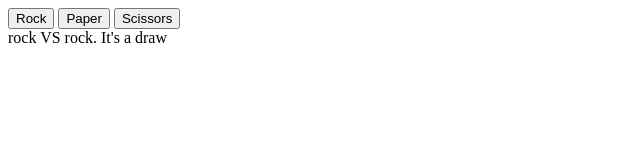
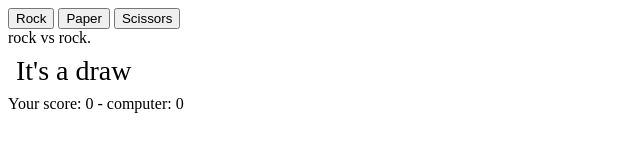
Before and after one commit to Bosary/shifumi, a plain HTML site: page index.html in a window 1280 px wide. Both pictures are taken after a click on the button "Rock". Shown: the whole page, without its empty margins (0-640 px from the left). Drawn offline with Linux system fonts and the light colour scheme.

Commit message:
Add score and rounds limit

```diff
--- a/index.html
+++ b/index.html
@@ -11,7 +11,9 @@
     <button class="paper">Paper</button>
     <button class="scissors">Scissors</button>
 
+    <div id="hands"></div>
     <div id="result"></div>
+    <div id="score"></div>
 
     <script type="text/javascript" src="script.js"></script>
 </body>
--- a/script.js
+++ b/script.js
@@ -1,9 +1,12 @@
 // Rock Paper Scissors game
 
-// The 2 arrays are different in order to use index as victory condition
-// paper beats rock, so playerHand[0] beats computerHand[0] etc...
+// globals
+let playerScore = 0;
+let computerScore = 0;
+let roundCount = 0;
 const playerHand = ['paper', 'scissors', 'rock'];
-const computerHand = ['rock', 'paper', 'scissors'];
+const computerHand = ['rock', 'paper', 'scissors']; // See compareHands
+
 
 function computerPlay() {
 
@@ -13,47 +16,63 @@ function computerPlay() {
     return randomChoice;
 }
 
+function compareHands(playerChoice, computerChoice) {
 
-function compareHands(playerChoice, computerChoice) {
-    //  The string is checked for draw. The index is used to check victory
+    // Display hands
+    const handsDisplay = document.getElementById('hands');
+    handsDisplay.textContent = `${playerChoice} vs ${computerChoice}.`
+
+    // The string is checked for draw. The index is used to check victory
+    // At equal index, player wins
     if (playerChoice == computerChoice) {
         return ("It's a draw");
 
     } else if (playerHand.indexOf(playerChoice) == computerHand.indexOf(computerChoice)) {
+        playerScore += 1;
         return ("You win !!!");
 
     } else {
+        computerScore += 1;
         return ("You lose.");
     }
 }
 
-// Main Loop
 function playRound(){
+
+    // 5 rounds limit
+    if (roundCount < 5) {
 
         // Get player choice from button click
         const playerChoice = this.textContent.toLowerCase();
         const computerChoice = computerPlay();
 
-    const result = `${playerChoice} VS ${computerChoice}. ${compareHands(playerChoice, computerChoice)}`;
+        const result = `${compareHands(playerChoice, computerChoice)}`;
         displayResult(result);
+        displayScore();
+
+        roundCount++;
+    }
 }
 
 function displayResult(result) {
 
     const resultDisplay = document.getElementById('result');
+    resultDisplay.setAttribute('style', 'padding: 8px; font-size: 28px');
     resultDisplay.textContent = `${result}`;
-;
 }
 
-function game() {
+function displayScore() {
+
+    const scoreDisplay = document.getElementById('score');
+    scoreDisplay.textContent = `Your score: ${playerScore} - computer: ${computerScore}`;
+}
+
+
 const buttons = document.querySelectorAll('button');
 
 buttons.forEach((button) => {
     button.addEventListener('click', playRound);
 });
-};
-
-game();
 
 
 /*
```
Lines whose indentation alone changed are shown as unchanged.
